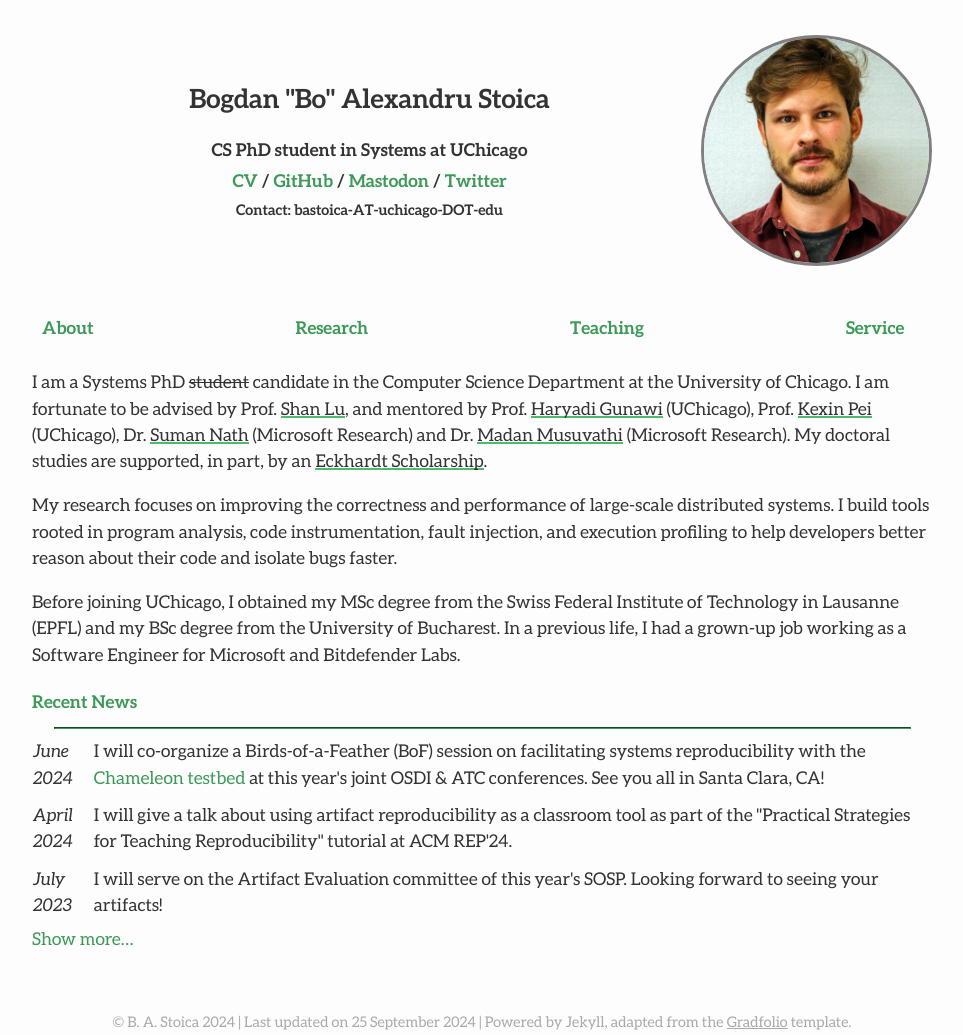
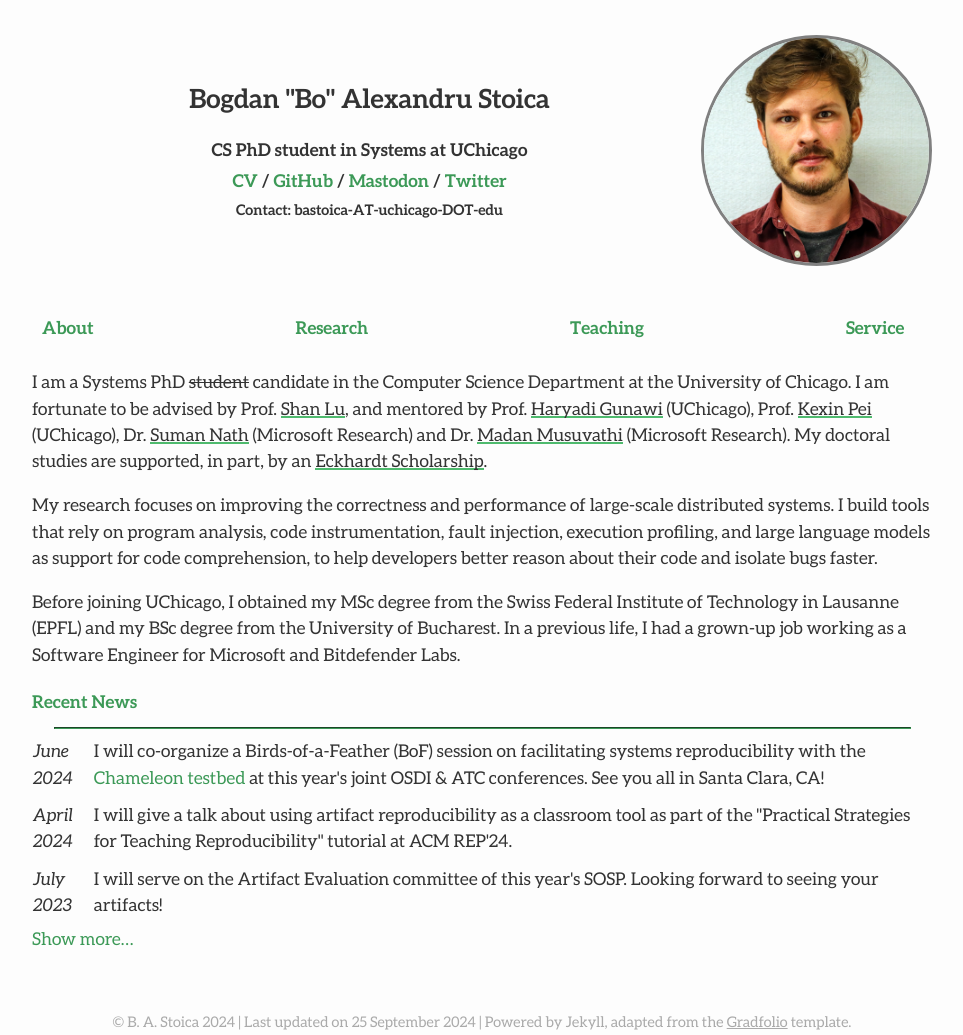
Before and after one commit to bastoica/bastoica.github.io, a Jekyll site: the page built from index.md, in a window 1280 px wide. Shown: the whole page, without its empty margins (158-1121 px from the left). Built offline with Jekyll 4.4.1, drawn with Linux system fonts in a browser that asks for light colours; nearby versions of some CDN libraries.

Commit message:
Minor updates here and there

```diff
--- a/index.md
+++ b/index.md
@@ -16,7 +16,7 @@ I am fortunate to be advised by Prof. <a href="https://people.cs.uchicago.edu/~s
 My doctoral studies are supported, in part, by an [Eckhardt Scholarship](https://physicalsciences.uchicago.edu/academics/financial-aid/eckhardt-scholars/).
 
 My research focuses on improving the correctness and performance of large-scale distributed systems.
-I build tools rooted in program analysis, code instrumentation, fault injection, and execution profiling to help developers better reason about their code and isolate bugs faster.
+I build tools that rely on program analysis, code instrumentation, fault injection, execution profiling, and large language models as support for code comprehension, to help developers better reason about their code and isolate bugs faster.
 
 Before joining UChicago, I obtained my MSc degree from the Swiss Federal Institute of Technology in Lausanne (EPFL) and my BSc degree from the University of Bucharest.
 In a previous life, I had a grown-up job working as a Software Engineer for Microsoft and Bitdefender Labs.
```
